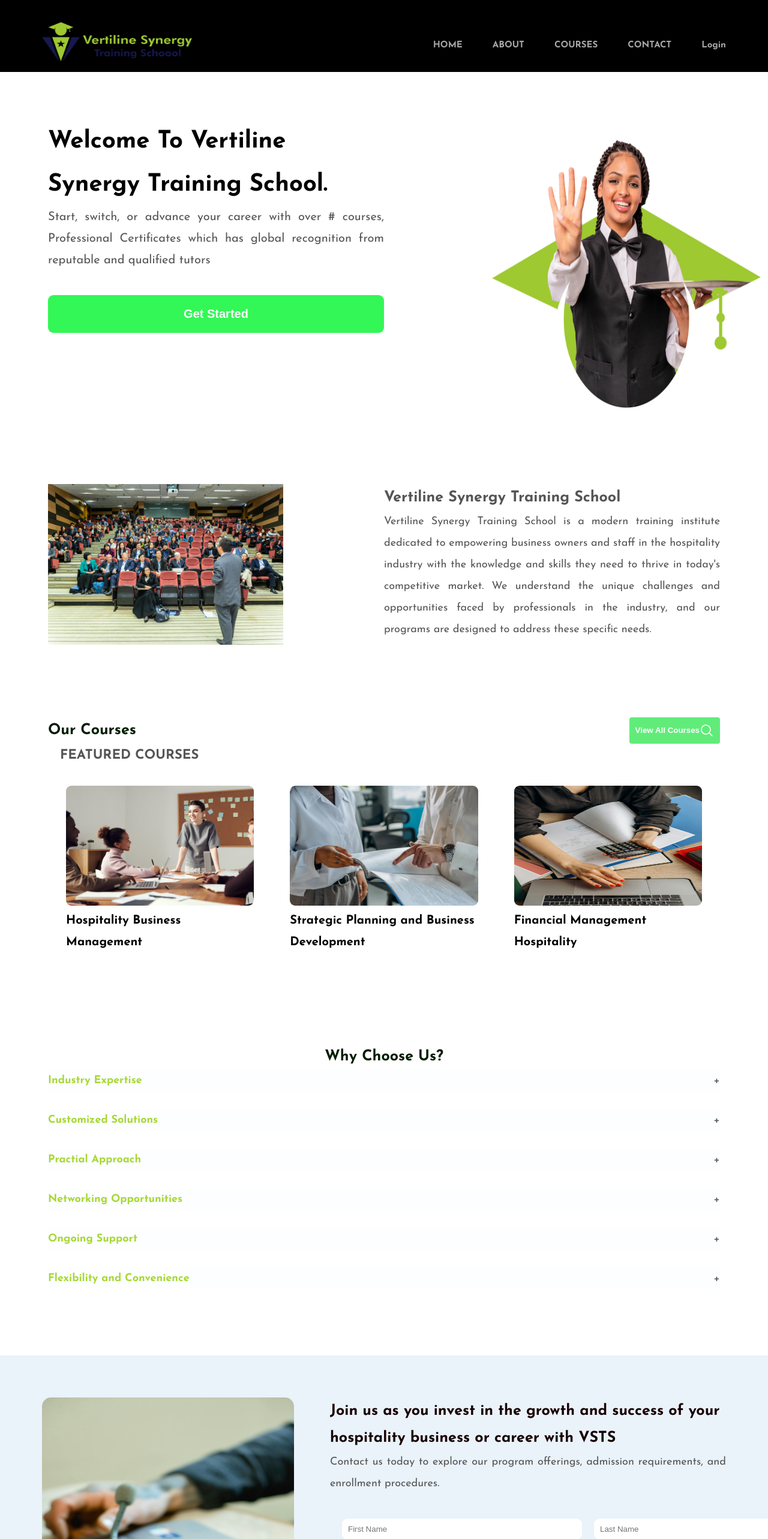
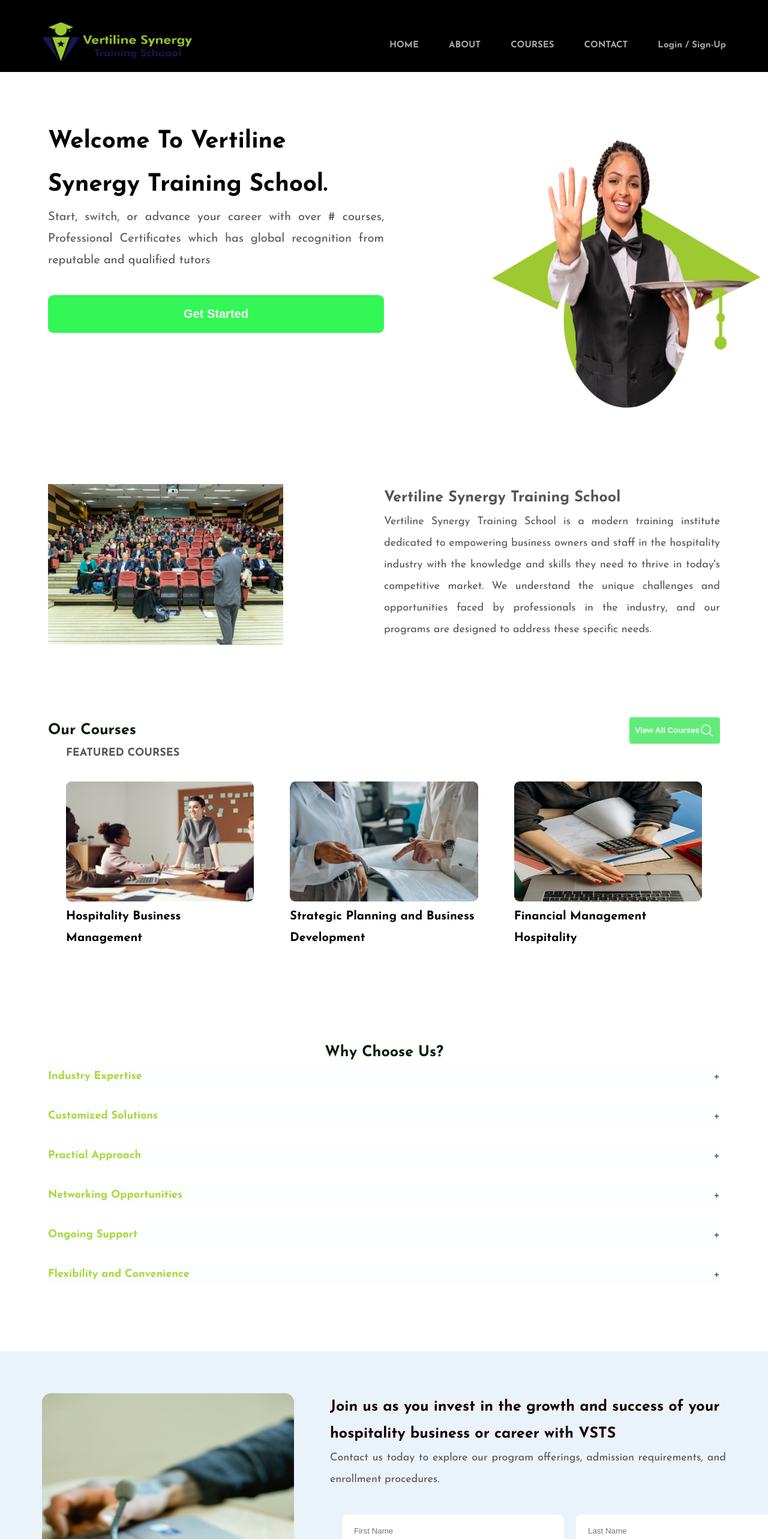
Before and after one commit to Beenflexxin01/VSTS, a React (Vite) app: page /home in a window 1280 px wide. Shown: the top 2566 px of the page at 60% size. Built offline with nearby package versions, Linux system fonts and the light colour scheme; the HTML template or start-up script is replaced by a standard one.

Commit message:
Inital commit

```diff
--- a/src/Features/Home/Header.jsx
+++ b/src/Features/Home/Header.jsx
@@ -1,3 +1,4 @@
+import { Link } from "react-router-dom";
 import p9 from "../../images/logo 1.png";
 function Header() {
   return (
@@ -14,13 +15,15 @@ function Header() {
               reputable and qualified tutors
             </p>
 
-            <button className="join">Get Started</button>
+            <button className="join">
+              <Link to="/login" className="link">Get Started</Link>
+            </button>
           </div>
-        <div className="grid-2-cols header-image">
-          <img src={p9} alt="" className="header-img hidden" />
+          <div className="grid-2-cols header-image">
+            <img src={p9} alt="" className="header-img hidden" />
+          </div>
         </div>
       </div>
-        </div>
     </>
   );
 }
--- a/src/Pages/Login.jsx
+++ b/src/Pages/Login.jsx
@@ -32,7 +32,7 @@ function Login() {
                 <Link to='/forgot-password'>forgot password?</Link>
               </p>
               <p className="login-text">
-                <Link to="/sign-up" className="link">
+                <Link to="/sign-up">
                   Sign Up
                 </Link>
               </p>
--- a/src/Pages/PasswordForget.jsx
+++ b/src/Pages/PasswordForget.jsx
@@ -20,7 +20,7 @@ function PasswordForget() {
             <button className="view login-btn">Submit</button>
             <p className="login-text l-g">
               Already have an account?
-              <Link to="/login">log in</Link>`
+              <Link to="/login">log in</Link>
             </p>
           </form>
         </div>
--- a/src/Pages/SignUp.jsx
+++ b/src/Pages/SignUp.jsx
@@ -38,7 +38,7 @@ function SignUp() {
 
             <p className="login-text l-g">
               Already have an account?
-              <Link to="/login">log in</Link>`
+              <Link to="/login">log in</Link>
             </p>
           </form>
         </div>
--- a/src/UI/MainNav.jsx
+++ b/src/UI/MainNav.jsx
@@ -58,7 +58,7 @@ function MainNav() {
                 to="/login"
                 className="nav-link"
                 onClick={toggleOffMenuBar}>
-                Login
+                Login / Sign-Up
               </NavLink>
             </li>
           </div>
--- a/src/index.css
+++ b/src/index.css
@@ -104,11 +104,15 @@ li {
   outline: none;
   padding: 2rem;
   border-radius: 9px;
-  color: #fff;
   font-weight: bold;
   font-size: 2rem;
   margin: 4rem 0;
   width: 100%;
+}
+
+.link {
+  text-decoration: none;
+  color: #fff;
 }
 
 .grid-2 {
@@ -157,8 +161,8 @@ li {
 }
 
 .feature {
-  font-size: 2.2rem;
-  margin-left: 2rem;
+  font-size: 1.8rem;
+  margin-left: 3rem;
 }
 
 .view:hover,
@@ -263,8 +267,8 @@ li {
 }
 
 .input {
-  padding: 1rem;
-  width: 40rem;
+  padding: 2rem;
+  width: 37rem;
   border: none;
   outline: none;
   border-radius: 9px;
@@ -300,7 +304,7 @@ li {
 }
 
 .btn {
-  width: 20%;
+  width: 90%;
   padding: 1rem;
   text-align: center;
   background-color: #ff6363;
@@ -308,9 +312,11 @@ li {
   outline: none;
   border-radius: 9px;
   color: #fff;
-  font-weight: 700;
-  margin-left: 30rem;
+  font-weight: bold;
+  font-size: 2rem;
   cursor: pointer;
+  margin: 0 4rem;
+  padding: 2rem;
 }
 
 .footer {
```
Also changed, not shown: src/media.css (+12 -4 lines).
